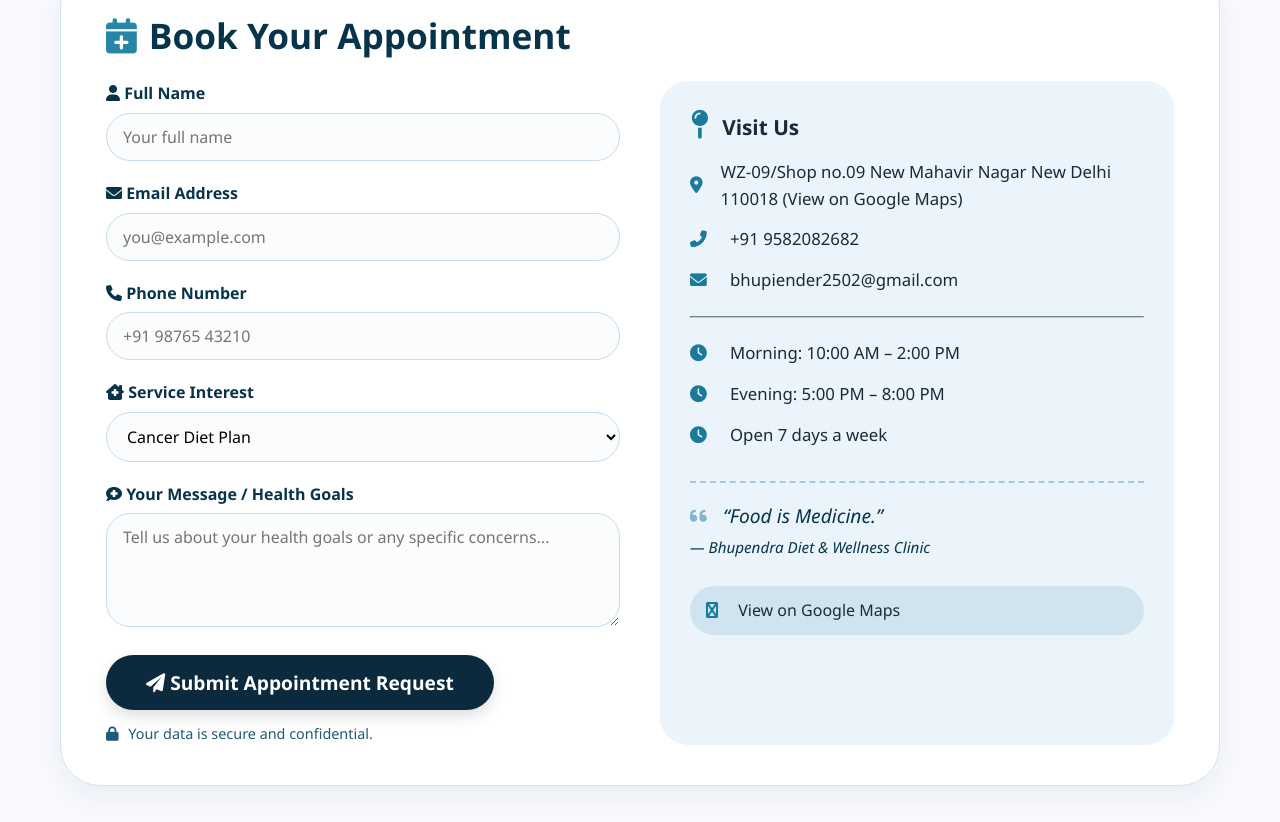
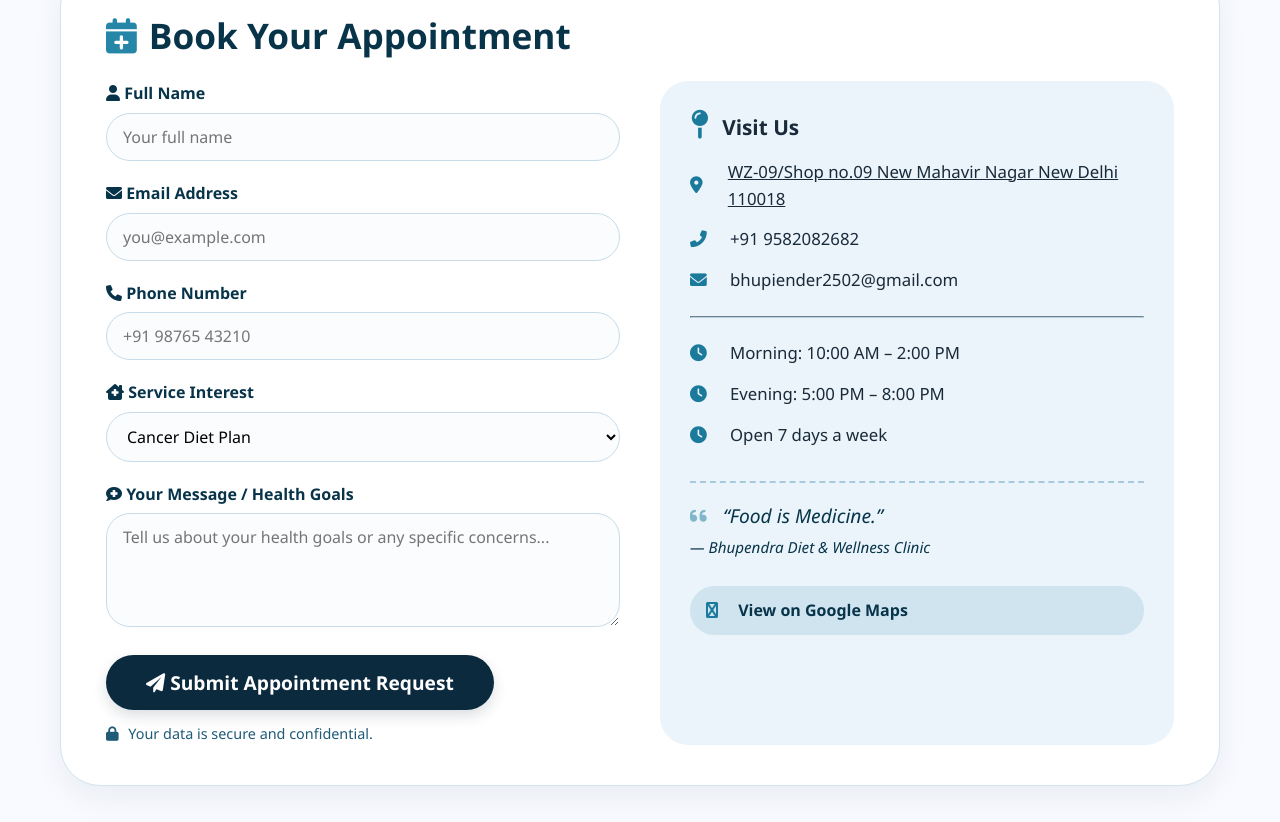
Before and after one commit to website-01-teach/bhupendra-clinic, a website built with Vite: page index.html in a window 1280 px wide. Shown: the part 1818-2640 px from the top of the page. Built offline with nearby package versions, Linux system fonts and the light colour scheme.

Commit message:
Update index.html

```diff
--- a/index.html
+++ b/index.html
@@ -676,7 +676,7 @@
       <!-- info panel -->
       <div class="appointment-info">
         <div><i class="fas fa-map-pin" style="font-size: 1.8rem;"></i> <strong style="font-size: 1.3rem;">Visit Us</strong></div>
-        <div class="info-line"><i class="fas fa-location-dot"></i> <span>WZ-09/Shop no.09 New Mahavir Nagar New Delhi 110018 (View on Google Maps)</span></div>
+        <div class="info-line"><i class="fas fa-location-dot"></i> <a href="https://maps.app.goo.gl/1Eb2LPG1osW66pQbA" target="_blank" rel="noopener noreferrer" style="color: inherit; text-decoration: underline;">WZ-09/Shop no.09 New Mahavir Nagar New Delhi 110018</a></div>
         <div class="info-line"><i class="fas fa-phone-alt"></i> <span>+91 9582082682</span></div>
         <div class="info-line"><i class="fas fa-envelope"></i> <span>bhupiender2502@gmail.com</span></div>
         <hr style="border-color: #b5d0df; margin: 8px 0;">
@@ -688,9 +688,9 @@
           <i class="fas fa-quote-left" style="opacity: 0.5;"></i> “Food is Medicine.”
           <span style="display: block; font-weight: 300; font-size: 0.95rem; margin-top: 4px;">— Bhupendra Diet & Wellness Clinic</span>
         </div>
-        <div style="margin-top: 12px; background: #d0e4ef; padding: 12px 16px; border-radius: 40px; display: inline-block;">
+        <a href="https://maps.app.goo.gl/1Eb2LPG1osW66pQbA" target="_blank" rel="noopener noreferrer" style="margin-top: 12px; background: #d0e4ef; padding: 12px 16px; border-radius: 40px; display: inline-block; color: #08344a; text-decoration: none; font-weight: 600;">
           <i class="fas fa-google"></i> View on Google Maps
-        </div>
+        </a>
       </div>
     </div>
   </div>
@@ -725,7 +725,7 @@
         <i class="fas fa-phone"></i> +91 9582082682
       </div>
       <div><strong>Location</strong><br>
-        <i class="fas fa-map-pin"></i> Najafgarh, New Delhi<br>
+        <a href="https://maps.app.goo.gl/1Eb2LPG1osW66pQbA" target="_blank" rel="noopener noreferrer" style="color: #1f4f68; text-decoration: none;"><i class="fas fa-map-pin"></i> Najafgarh, New Delhi (Get Directions)</a><br>
         <i class="fas fa-clock"></i> 10AM–2PM & 5PM–8PM (7 days)
       </div>
     </div>
```
